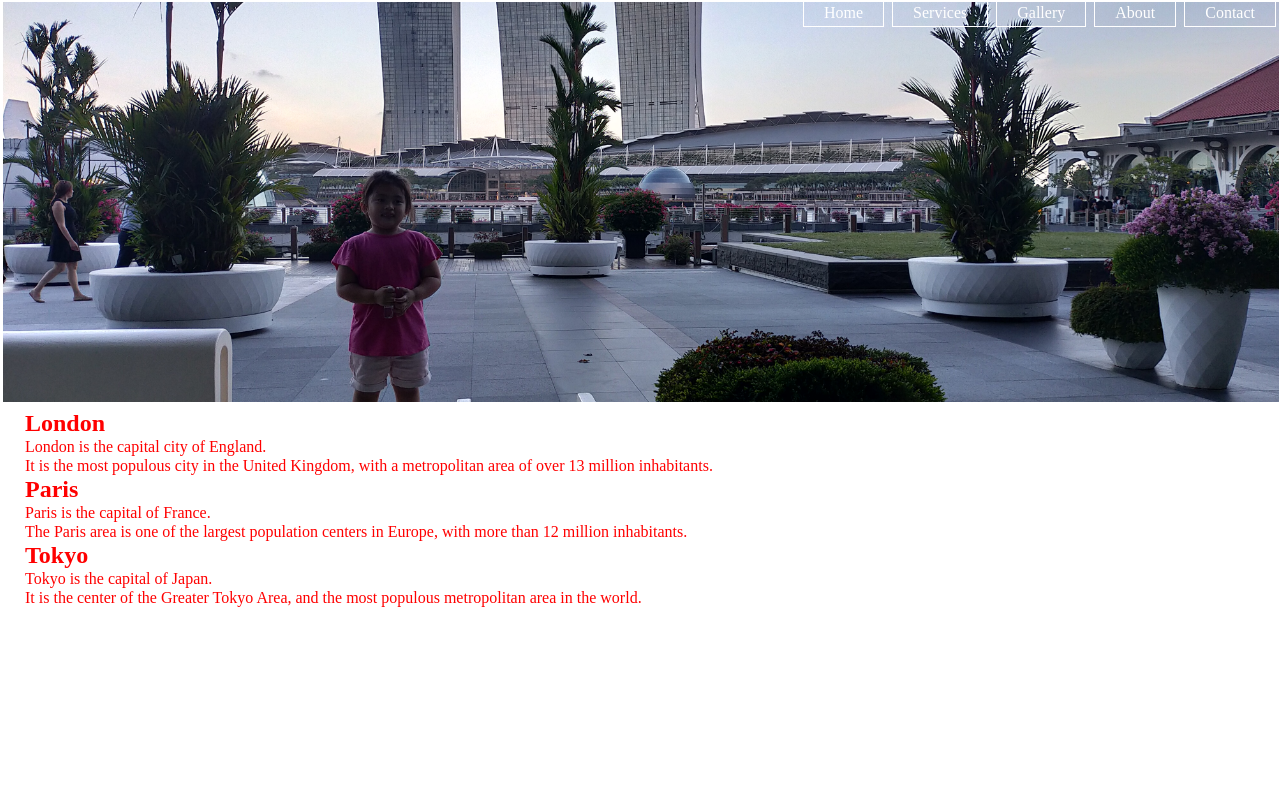
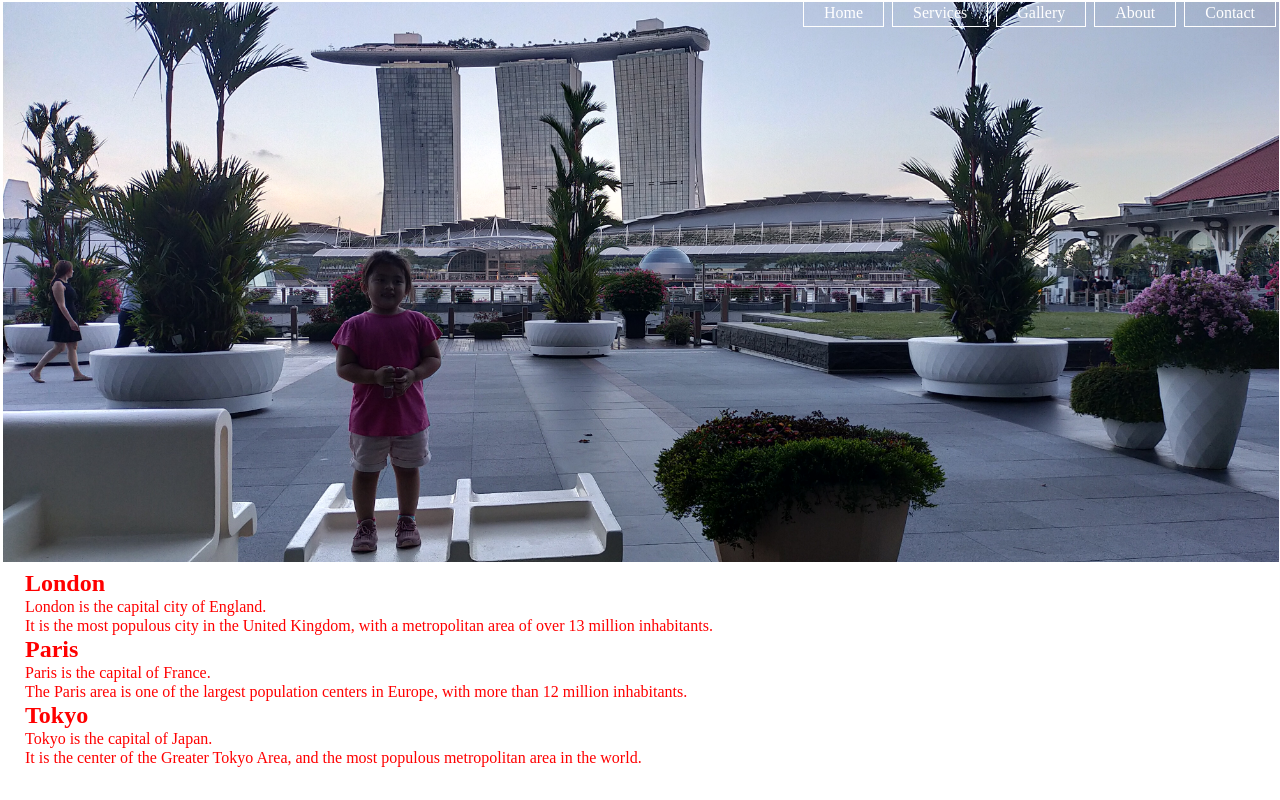
Before and after one commit to akatoybits/SampleWebsite, a web app: file index.html in a window 1280 px wide. Run offline with its HTML, style and script files only (its server is not run), Linux system fonts and the light colour scheme.

Commit message:
hello singapore5

```diff
--- a/css/style.css
+++ b/css/style.css
@@ -6,9 +6,9 @@
 header{
   background-image: url(../bg.jpg);
   background-size: cover;
-  height:   50vh;
+  height:   70vh;
   width: 100%;
-  background-position: center;
+  background-position: left;
 
 }
 ul{
```
